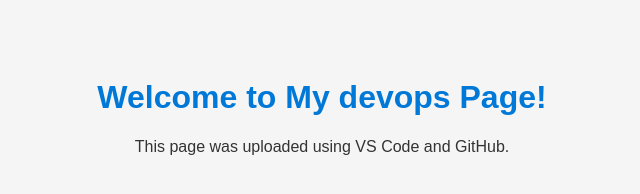
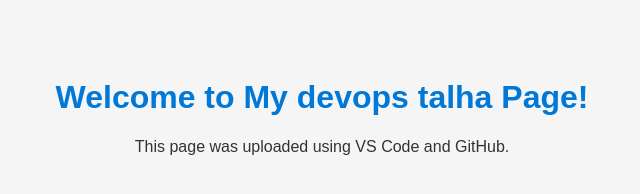
Before and after one commit to talha-ghare/new-practice, a plain HTML site: page index.html in a window 1280 px wide. Shown: the whole page, without its empty margins (318-958 px from the left). Drawn offline with Linux system fonts and the light colour scheme.

Commit message:
this is my first commit

```diff
--- a/index.html
+++ b/index.html
@@ -18,7 +18,7 @@
     </style>
 </head>
 <body>
-    <h1>Welcome to My devops Page!</h1>
+    <h1>Welcome to My devops talha Page!</h1>
     <p>This page was uploaded using VS Code and GitHub.</p>
 </body>
 </html>
```
